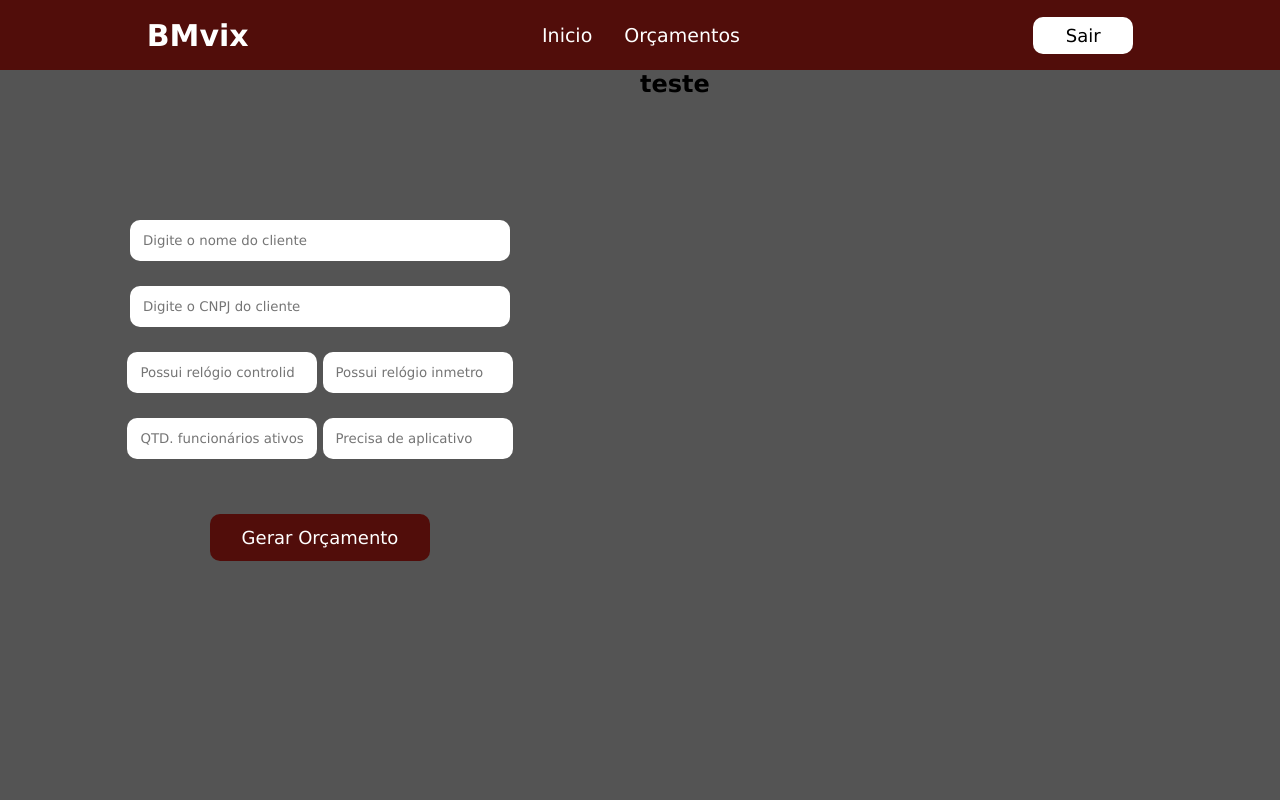
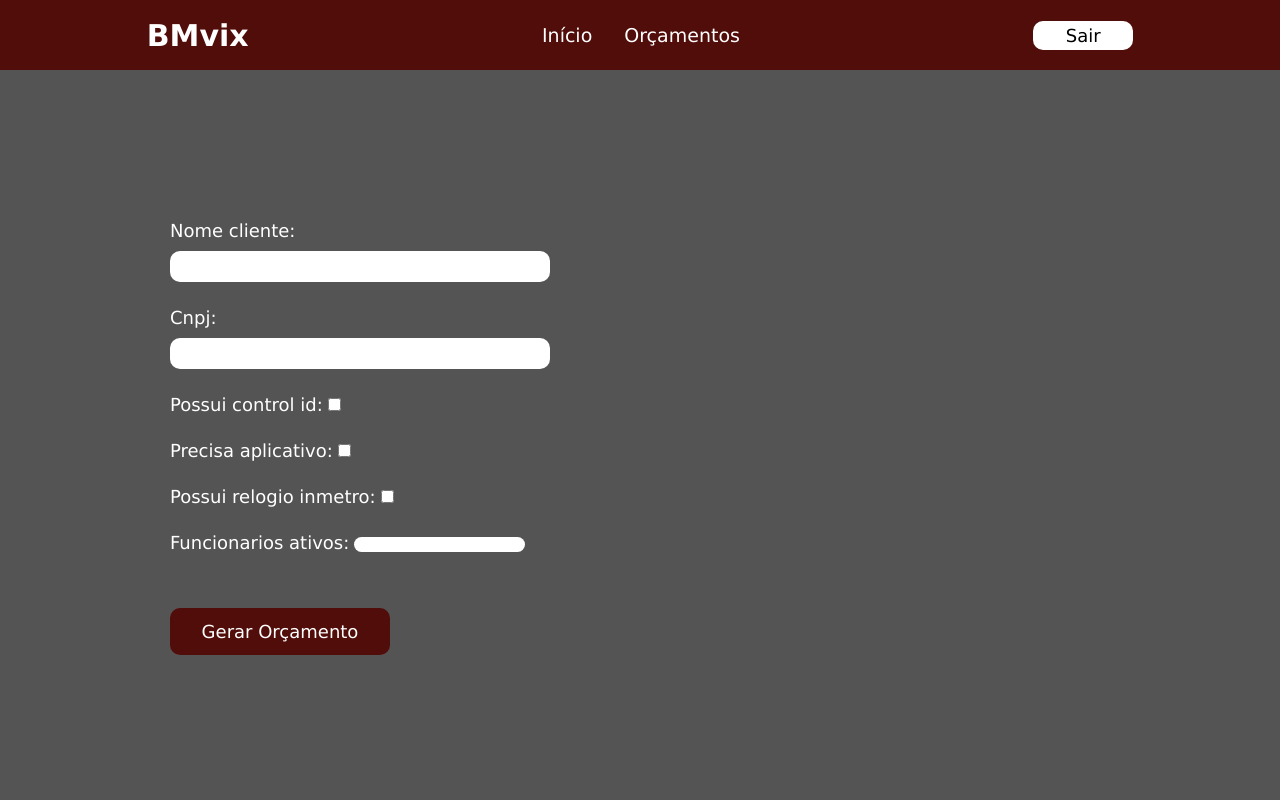
Before and after one commit to ygorp/sistema_orcamento, a Django app: template app_orcamento/templates/home.html in a window 1280 px wide. Run offline with Django 4.2, Linux system fonts and the light colour scheme; tables that the repository leaves empty hold one stand-in row (values such as "Sample post"); the template is opened without the code that fills it: values that come from a table or form of the project are taken from there, most other values are stand-ins (such as "Sample title", 1, 10 or a date in 2020).

Commit message:
feito a lógica do formulário para renderizar na pagina home, juntamente como a div de resultado, feito a lógica básica para comparação de qual sistema fazer orçamento

```diff
--- /dev/null
+++ b/app_orcamento/forms.py
@@ -0,0 +1,10 @@
+from django import forms
+
+
+class OrcamentoForm(forms.Form):
+    nome_cliente = forms.CharField(max_length=100)
+    cnpj = forms.CharField(max_length=20)
+    possui_control_id = forms.BooleanField(required=False)
+    precisa_aplicativo = forms.BooleanField(required=False)
+    possui_relogio_inmetro = forms.BooleanField(required=False)
+    funcionarios_ativos = forms.IntegerField()
--- a/app_orcamento/templates/home.html
+++ b/app_orcamento/templates/home.html
@@ -15,7 +15,7 @@
             <h1>BMvix</h1>
 
             <ul class="menu">
-                <li><a href="#">Inicio</a></li>
+                <li><a href="#">Início</a></li>
                 <li><a href="#">Orçamentos</a></li>
             </ul>
 
@@ -28,26 +28,24 @@
     <section class="orcamento">
         <div class="solicita-orcamento">
             <form action="" method="post">
-                <input type="text" name="nome" id="nome" placeholder="Digite o nome do cliente">
-                <input type="text" name="cnpj" id="cnpj" placeholder="Digite o CNPJ do cliente">
+                {% csrf_token %}
 
-                <div class="inputs1">
-                    <input type="text" name="control" id="control" placeholder="Possui relógio controlid">
-                    <input type="text" name="relogio" id="relogio" placeholder="Possui relógio inmetro">
-                </div>
+                {{ form.as_p }}
 
-                <div class="inputs2">
-                    <input type="text" name="funcionarios" id="funcionarios" placeholder="QTD. funcionários ativos">
-                    <input type="text" name="app" id="app" placeholder="Precisa de aplicativo">
-                </div>
-
-                <input type="submit" value="Gerar Orçamento" id="btn-orcamento">
+                <button type="submit" value="Gerar Orçamento" id="btn-orcamento" onclick="event.preventDefault(); gerarOrcamento();">Gerar Orçamento</button>
             </form>
         </div>
 
-        <div class="orcamento-gerado">
-            <h2>teste</h2>
+        <div class="orcamento-gerado" id="resultadoDiv">
+            <h2>Opções de sistema ideal para esse cliente:</h2>
+            <p>Cliente:{{ nome_cliente }}</p>
+            <p>CNPJ:{{ cnpj }}</p>
+
         </div>
     </section>
+
+
+    <script src="{% static '/js/home.js' %}"></script>
+    <script src="{% static '/js/home2.js' %}"></script>
 </body>
 </html>
--- a/static/css/home.css
+++ b/static/css/home.css
@@ -3,6 +3,7 @@
     padding: 0;
     box-sizing: border-box;
     font-family: Verdana, Geneva, Tahoma, sans-serif;
+    list-style: none;
 }
 
 body {
@@ -68,7 +69,7 @@ body {
 #btn {
     cursor: pointer;
     width: 100px;
-    padding: 8px;
+    padding: 4px;
     border-radius: 10px;
     border: none;
     background-color: #FFFFFF;
@@ -90,28 +91,35 @@ body {
 
 .solicita-orcamento form {
     display: flex;
-    align-items: center;
     flex-direction: column;
     gap: 25px;
-    padding-top: 150px;
+    margin-top: 150px;
+    margin-left: 170px;
 }
 
-#nome,
-#cnpj {
+label {
+    font-size: 18px;
+    font-weight: 500;
+    color: #FFFFFF;
+}
+
+#id_nome_cliente,
+#id_cnpj {
     width: 380px;
-    padding: 13px;
+    padding: 8px;
     border: none;
     border-radius: 10px;
+    display: flex;
+    align-items: center;
+    margin-top: 10px;
 }
 
-#control,
-#relogio,
-#funcionarios,
-#app {
-    width: 190px;
-    padding: 13px;
+#id_possui_control_id,
+#id_precisa_aplicativo,
+#id_possui_relogio_inmetro,
+#id_funcionarios_ativos {
+    border-radius: 10px;
     border: none;
-    border-radius: 10px;
 }
 
 #btn-orcamento {
@@ -132,3 +140,49 @@ body {
     transform: scale(0.98);
     box-shadow: 3px 2px 22px 1px rgba(0, 0, 0, 0.24);
 }
+
+.orcamento-gerado {
+    display: none;
+    width: 450px;
+    height: 500px;
+    background-color: #FFFFFF;
+    margin-top: 80px;
+    margin-left: 80px;
+    border-radius: 10px;
+    padding: 20px;
+}
+
+.orcamento-gerado h2 {
+    font-size: 16px;
+    margin-bottom: 20px;
+}
+
+.orcamento-gerado p {
+    font-size: 16px;
+    margin-bottom: 15px;
+}
+
+.resultado {
+    display: flex;
+    flex-direction: column;
+}
+
+.resultado li {
+    margin-top: 20px;
+    margin-bottom: 20px;
+}
+
+#btnLink {
+    font-size: 13px;
+    font-weight: 300;
+    margin-left: 8px;
+    color: #510D0A;
+    text-align: center;
+}
+
+.orcamento-gerado h5 {
+    font-size: 19px;
+    font-weight: 400;
+    margin-top: 75px;
+    text-align: center;
+}
--- /dev/null
+++ b/static/js/home.js
@@ -0,0 +1,15 @@
+function exibirResultado(opcoes, nomeCliente, cnpjCliente) {
+    const resultadoDiv = document.getElementById('resultadoDiv');
+    resultadoDiv.innerHTML = `
+        <h2>Opções de sistema ideal para o cliente:</h2>
+        <p>Cliente: ${nomeCliente}</p>
+        <p>CNPJ: ${cnpjCliente}</p>
+        <h2>____________________________________</h2>
+        <ul class="resultado">
+            ${opcoes.map(opcao => `<li>${opcao} <a href="#" id="btnLink">Gerar</a></li>`).join('')}
+        </ul>
+        <h5>Ao clicar em gerar, será feito uma comparação com a tabela de preço do sistema selecionado, gerando um PDF com as informações do orçamento!</h5>`;
+
+
+    resultadoDiv.style.display = 'block';
+}
--- /dev/null
+++ b/static/js/home2.js
@@ -0,0 +1,16 @@
+function gerarOrcamento() {
+    const form = document.querySelector('form')
+    const formData = new FormData(form)
+
+    fetch('/home/', {
+        method: 'POST',
+        body: formData
+    })
+    .then(response => response.json())
+    .then(data => {
+        exibirResultado(data.opcoes_orcamento, data.nome_cliente, data.cnpj)
+    })
+    .catch(error => {
+        console.error('Erro:', error)
+    })
+}
```
Also changed, not shown: app_orcamento/views.py (+35 -2 lines).
